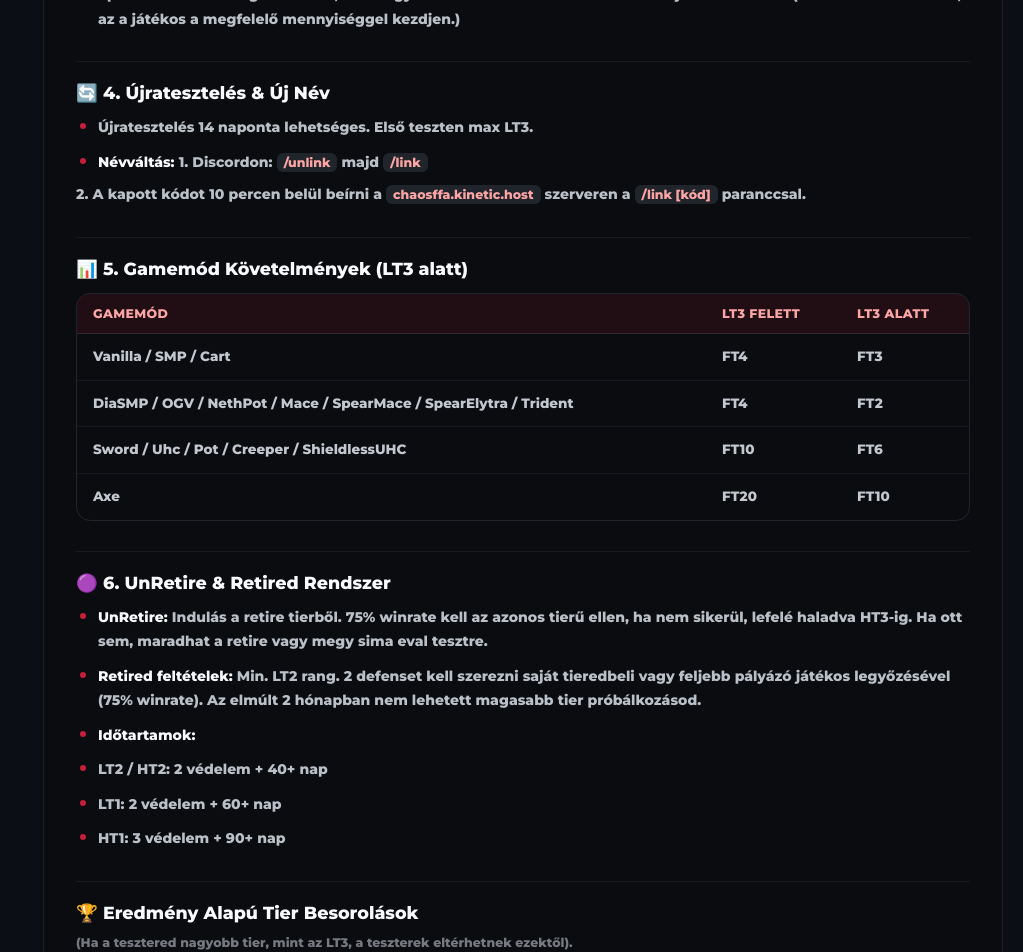
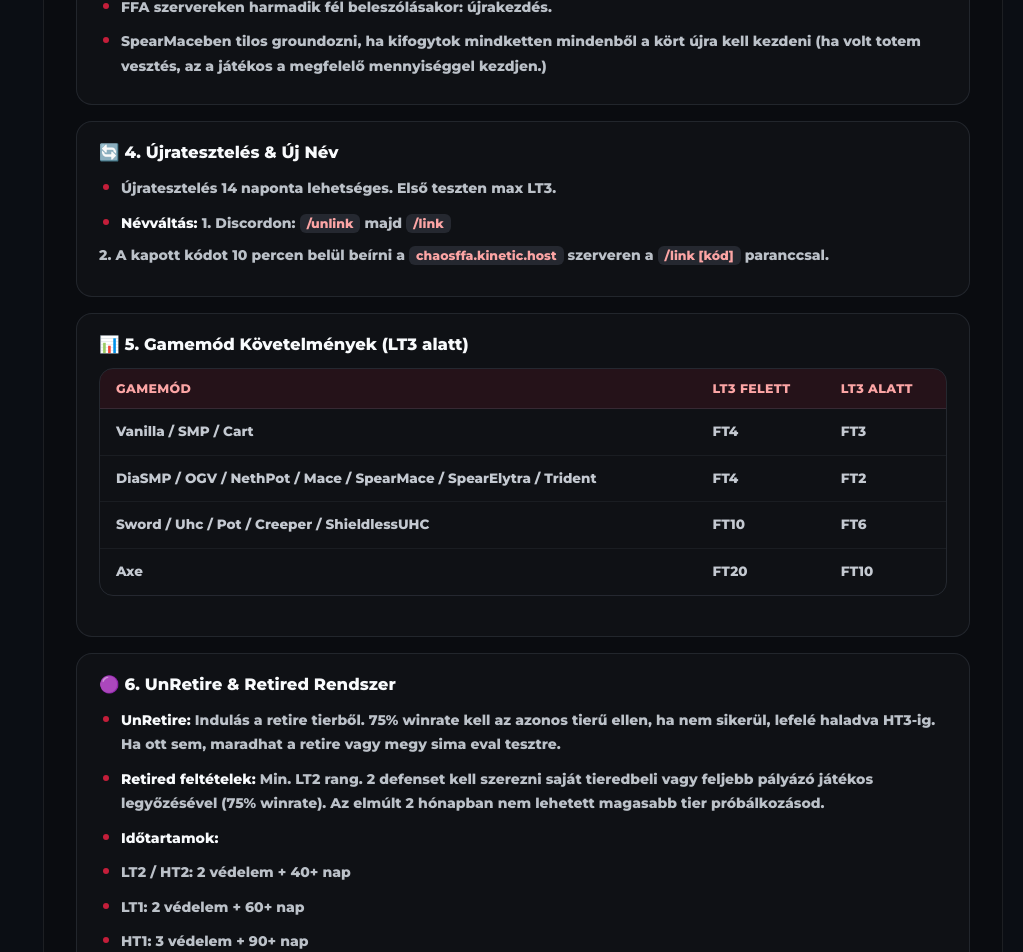
Before and after one commit to NeonGamer3220/neontiers-simple, a Next.js app: page /docs in a window 1280 px wide. Shown: the part 1440-2392 px from the top of the page, without its empty margins (257-1280 px from the left). Built offline with nearby package versions, Linux system fonts and the light colour scheme.

Commit message:
Add files via upload

```diff
--- a/app/_lib/docsContent.js
+++ b/app/_lib/docsContent.js
@@ -1,9 +1,23 @@
-export const MODERN_RULES = `
-# 📜 NeonTiers - Szabályzat & Útmutató
-## 🛠️ 1. Modok és Kiegészítők
+// Docs content, split into sections. Each entry in a *_SECTIONS array is
+// a self-contained { title, body } block rendered as its own boxed card
+// on the Dokumentumok page — add, remove, or edit a section by editing
+// (or adding/removing) one object in the array below. `body` supports the
+// same lightweight markdown as before (###, tables, **bold**, `code`,
+// •/- bullet lists).
+
+export const MODERN_RULES_TITLE = "📜 NeonTiers - Szabályzat & Útmutató";
+
+export const MODERN_RULES_SECTIONS = [
+  {
+    title: "🛠️ 1. Modok és Kiegészítők",
+    body: `
 • **Engedélyezett:** Low fire, Consumable Optimizer, shield status mod, és minden olyan mod ami nem ad előnyt / nem automatizálja a játékmenetet.
 • **Tiltott:** Mouse tweaks, Dura pack, Tweakaroo, Walksy/Marlow's Crystal Optimizer, Fire Client, Hack kliensek, pinget befolyásoló modok, Multi Keybinds, Health indicator, más kitett/plusz dolgok CPVP-ben.
-## ⚖️ 2. Tierlist Bannok & Büntetések
+`.trim(),
+  },
+  {
+    title: "⚖️ 2. Tierlist Bannok & Büntetések",
+    body: `
 | Szabályszegés | Büntetés |
 |---|---|
 | Csalás / Tiltott mod | 1 hónap (+ tier wipe ha van) |
@@ -17,7 +31,11 @@ export const MODERN_RULES = `
 | Toxicitás / zaklatás | 14 nap |
 | Sandbagging | 1 hónap |
 | Megvesztegetés / Összejátszás | **Örök ban azonnal** (mindkét félnek) |
-## ⚔️ 3. Teszt Közbeni Szabályzat
+`.trim(),
+  },
+  {
+    title: "⚔️ 3. Teszt Közbeni Szabályzat",
+    body: `
 • Nincs időhúzás / menekülés.
 • Mendelés / bújás / textúraváltás max 2 perc, utána a kör az ellenfélé (clip kell).
 • Időkérés / shiftelés: állj meg, redó kérhető ha nem áll meg (clip kell).
@@ -26,27 +44,41 @@ export const MODERN_RULES = `
 • Free hit tilos a kör elején.
 • FFA szervereken harmadik fél beleszólásakor: újrakezdés.
 • SpearMaceben tilos groundozni, ha kifogytok mindketten mindenből a kört újra kell kezdeni (ha volt totem vesztés, az a játékos a megfelelő mennyiséggel kezdjen.)
-
-## 🔄 4. Újratesztelés & Új Név
+`.trim(),
+  },
+  {
+    title: "🔄 4. Újratesztelés & Új Név",
+    body: `
 • Újratesztelés 14 naponta lehetséges. Első teszten max LT3.
 • **Névváltás:** 1. Discordon: \`/unlink\` majd \`/link\`
   2. A kapott kódot 10 percen belül beírni a \`chaosffa.kinetic.host\` szerveren a \`/link [kód]\` paranccsal.
-## 📊 5. Gamemód Követelmények (LT3 alatt)
+`.trim(),
+  },
+  {
+    title: "📊 5. Gamemód Követelmények (LT3 alatt)",
+    body: `
 | Gamemód | LT3 felett | LT3 alatt |
 |---|---|---|
 | Vanilla / SMP / Cart | FT4 | FT3 |
 | DiaSMP / OGV / NethPot / Mace / SpearMace / SpearElytra / Trident | FT4 | FT2 |
 | Sword / Uhc / Pot / Creeper / ShieldlessUHC | FT10 | FT6 |
 | Axe | FT20 | FT10 |
-## 🟣 6. UnRetire & Retired Rendszer
+`.trim(),
+  },
+  {
+    title: "🟣 6. UnRetire & Retired Rendszer",
+    body: `
 • **UnRetire:** Indulás a retire tierből. 75% winrate kell az azonos tierű ellen, ha nem sikerül, lefelé haladva HT3-ig. Ha ott sem, maradhat a retire vagy megy sima eval tesztre.
 • **Retired feltételek:** Min. LT2 rang. 2 defenset kell szerezni saját tieredbeli vagy feljebb pályázó játékos legyőzésével (75% winrate). Az elmúlt 2 hónapban nem lehetett magasabb tier próbálkozásod.
 • **Időtartamok:**
   - LT2 / HT2: 2 védelem + 40+ nap
   - LT1: 2 védelem + 60+ nap
   - HT1: 3 védelem + 90+ nap
-
-## 🏆 Eredmény Alapú Tier Besorolások
+`.trim(),
+  },
+  {
+    title: "🏆 Eredmény Alapú Tier Besorolások",
+    body: `
 *(Ha a tesztered nagyobb tier, mint az LT3, a teszterek eltérhetnek ezektől).*
 ### • Vanilla / DiaSMP / OGV / NethPot / Mace / SpearMace / SpearElytra / Trident
 | Gamemód | Eredmény | Kapott tier |
@@ -81,18 +113,27 @@ export const MODERN_RULES = `
 | 10-9, 9-10 | LT3 |
 
 *(Ha nyersz eval pass: LT3)*
-`.trim();
+`.trim(),
+  },
+];
 
-export const LEGACY_RULES = `
-# 📖 Tier Teszt Szabályok
-## ✅ Engedélyezett Módosítások
+export const LEGACY_RULES_TITLE = "📖 Tier Teszt Szabályok";
+
+export const LEGACY_RULES_SECTIONS = [
+  {
+    title: "✅ Engedélyezett Módosítások",
+    body: `
 Olyan kliensmódosítások, amelyek kizárólag kozmetikai vagy teljesítménybeli előnyt nyújtanak, de nem biztosítanak tisztességtelen előnyt:
 • Kozmetikai texture packok (pl. alacsony/kikapcsolt tűz, kisebb totem animáció, block overlayek)
 • HUD modok, amelyek csak a saját adataidat jelenítik meg (Páncél, Effektek, Életerő, Telítettség, Tartósság, Totem számláló)
 • Teljesítménynövelő modok (FPS boosterek, Marlow's & Hero's Optimizers)
 • Kozmetikai modok (Köpenyek, Célkeresztek)
 • ExitLag vagy VPN kizárólag jobb útvonalválasztásra (szükség esetén bizonyítani kell)
-## ❌ Tiltott Módosítások
+`.trim(),
+  },
+  {
+    title: "❌ Tiltott Módosítások",
+    body: `
 Minden olyan mod vagy eszköz, amely befolyásolja a játékmenetet vagy tisztességtelen előnyt biztosít:
 • Hack/Cheat kliensek (pl. Ghast, Snaptap, Optimal Aim)
 • X-Ray texture packok
@@ -104,7 +145,11 @@ Minden olyan mod vagy eszköz, amely befolyásolja a játékmenetet vagy tisztes
 • Ellenfél-információt megjelenítő modok (ESP, Radar, Páncél/Életerő/Telítettség kijelzése)
 • Double-bind modok (kivéve, ha az egér szoftvere igényli)
 • Olyan eszközök, amelyek mesterségesen befolyásolják a kapcsolatot vagy meghamisítják a pinget
-## Teszt Közbeni Szabályzat
+`.trim(),
+  },
+  {
+    title: "Teszt Közbeni Szabályzat",
+    body: `
 • Nincs időhúzás / menekülés.
 • Mendelés / bújás / textúraváltás max 2 perc, utána a kör az ellenfélé (clip kell).
 • Időkérés / shiftelés: állj meg, redó kérhető ha nem áll meg (clip kell).
@@ -112,26 +157,40 @@ Minden olyan mod vagy eszköz, amely befolyásolja a játékmenetet vagy tisztes
 • Kifagyás: 1 hit elnézhető, többnél redó kérhető.
 • Free hit tilos a kör elején.
 • FFA szervereken harmadik fél beleszólásakor: újrakezdés.
-
-## 🔄 4. Újratesztelés & Új Név
+`.trim(),
+  },
+  {
+    title: "🔄 4. Újratesztelés & Új Név",
+    body: `
 • Újratesztelés 14 naponta lehetséges. Első teszten max LT3.
 • **Névváltás:** 1. Discordon: \`/unlink\` majd \`/link\`
   2. A kapott kódot 10 percen belül beírni a \`chaosffa.kinetic.host\` szerveren a \`/link [kód]\` paranccsal.
-## 📊 5. Gamemód Követelmények (LT3 alatt)
+`.trim(),
+  },
+  {
+    title: "📊 5. Gamemód Követelmények (LT3 alatt)",
+    body: `
 | Gamemód | LT3 felett | LT3 alatt |
 |---|---|---|
 | Combo / Boxing | FT4 | FT2 |
 | Fireball Fight / Soup / OP / No Debuff | FT4 | FT2 (ha nyersz teszter ellen kört, akkor FT3) |
 | Bridge | FT10 | FT5 |
-## 🟣 6. UnRetire & Retired Rendszer
+`.trim(),
+  },
+  {
+    title: "🟣 6. UnRetire & Retired Rendszer",
+    body: `
 • **UnRetire:** Indulás a retire tierből. 75% winrate kell az azonos tierű ellen, ha nem sikerül, lefelé haladva HT3-ig. Ha ott sem, maradhat a retire vagy megy sima eval tesztre.
 • **Retired feltételek:** Min. LT2 rang. 2 defenset kell szerezni saját tieredbeli vagy feljebb pályázó játékos legyőzésével (75% winrate). Az elmúlt 2 hónapban nem lehetett magasabb tier próbálkozásod.
 • **Időtartamok:**
   - LT2 / HT2: 2 védelem + 40+ nap
   - LT1: 2 védelem + 60+ nap
   - HT1: 3 védelem + 90+ nap
-
-## 🏆 Eredmény Alapú Tier Besorolások
+`.trim(),
+  },
+  {
+    title: "🏆 Eredmény Alapú Tier Besorolások",
+    body: `
 *(Ha a teszter nagyobb tier, mint az LT3, a teszterek eltérhetnek ezektől).*
 ### • Combo / Boxing
 | Eredmény | Kapott tier |
@@ -159,17 +218,24 @@ Minden olyan mod vagy eszköz, amely befolyásolja a játékmenetet vagy tisztes
 | 5-4 | HT4, LT3 |
 
 *(Ha nyersz eval pass: LT3)*
-`.trim();
+`.trim(),
+  },
+];
 
-export const PRIVACY_POLICY = `
-# Adatvédelmi tájékoztató
+export const PRIVACY_POLICY_TITLE = "Adatvédelmi tájékoztató";
 
-## 1. Az adatkezelő
+export const PRIVACY_POLICY_SECTIONS = [
+  {
+    title: "1. Az adatkezelő",
+    body: `
 Név: NeonTiers.hu
 Weboldal: https://neontiers.hu
 Az adatkezelő felelős azért, hogy a NeonTiers.hu használata során kezelt adatok kezelése jogszerűen, átláthatóan és biztonságosan történjen.
-
-## 2. Milyen adatokat kezelünk?
+`.trim(),
+  },
+  {
+    title: "2. Milyen adatokat kezelünk?",
+    body: `
 A NeonTiers.hu az alábbi adatokat kezelheti:
 
 **Minecraft-fiókhoz kapcsolódó adatok**
@@ -187,16 +253,22 @@ A NeonTiers.hu az alábbi adatokat kezelheti:
 • látogatás időpontja,
 • munkamenethez kapcsolódó technikai adatok,
 • hibakereséshez és biztonsághoz szükséges naplóadatok.
-
-## 3. Nyilvánosan megjelenő adatok
+`.trim(),
+  },
+  {
+    title: "3. Nyilvánosan megjelenő adatok",
+    body: `
 A NeonTiers.hu egy Minecraft PvP statisztikai és rangsoroló weboldal, ezért bizonyos adatok nyilvánosan megjelenhetnek a weboldalon. Nyilvánosan megjelenhet például:
 • Minecraft játékosnév,
 • Minecraft UUID-hoz kapcsolódó profil,
 • PvP statisztikák,
 • ranglistán elfoglalt helyezés,
 • győzelmek, vereségek, pontszámok vagy egyéb játékteljesítményhez kapcsolódó adatok.
-
-## 4. Az adatkezelés célja
+`.trim(),
+  },
+  {
+    title: "4. Az adatkezelés célja",
+    body: `
 Az adatokat az alábbi célokra kezeljük:
 • Minecraft-játékosok azonosítása,
 • Minecraft PvP statisztikák megjelenítése,
@@ -207,8 +279,11 @@ Az adatokat az alábbi célokra kezeljük:
 • a weboldal biztonságos működtetése,
 • technikai hibák vizsgálata és javítása,
 • felhasználói kérelmek kezelése.
-
-## 5. Minecraft PvP statisztikák kezelése
+`.trim(),
+  },
+  {
+    title: "5. Minecraft PvP statisztikák kezelése",
+    body: `
 A NeonTiers.hu Minecraft PvP statisztikákat jeleníthet meg a weboldalon. Ezek a statisztikák a játékos Minecraft-profiljához kapcsolódhatnak. A statisztikák célja:
 • játékosprofilok megjelenítése,
 • ranglisták készítése,
@@ -216,8 +291,11 @@ A NeonTiers.hu Minecraft PvP statisztikákat jeleníthet meg a weboldalon. Ezek
 • közösségi és versenyszerű funkciók biztosítása.
 
 A weboldalon közzétett PvP statisztikák nyilvánosan elérhetők lehetnek más látogatók számára is.
-
-## 6. Adatbiztonság
+`.trim(),
+  },
+  {
+    title: "6. Adatbiztonság",
+    body: `
 A NeonTiers.hu megfelelő technikai és szervezési intézkedéseket alkalmaz az adatok védelme érdekében. Ilyen intézkedések lehetnek:
 • hozzáférések korlátozása,
 • biztonságos bejelentkezés,
@@ -226,8 +304,11 @@ A NeonTiers.hu megfelelő technikai és szervezési intézkedéseket alkalmaz az
 • naplózás,
 • hibák és visszaélések vizsgálata,
 • jogosulatlan hozzáférés elleni védelem.
-
-## 7. Felhasználói jogok
+`.trim(),
+  },
+  {
+    title: "7. Felhasználói jogok",
+    body: `
 A felhasználó jogosult:
 • tájékoztatást kérni az adatkezelésről,
 • hozzáférést kérni a róla kezelt adatokhoz,
@@ -239,8 +320,11 @@ A felhasználó jogosult:
 • panaszt tenni az illetékes adatvédelmi hatóságnál.
 
 A kérelmeket discord hibajegyben teheted fel. A NeonTiers.hu a kérelmeket indokolatlan késedelem nélkül, a vonatkozó jogszabályi határidők szerint kezeli.
-
-## 8. Adatok törlésének kérése
+`.trim(),
+  },
+  {
+    title: "8. Adatok törlésének kérése",
+    body: `
 A felhasználó kérheti a hozzá kapcsolódó adatok törlését, például:
 • Discord-fiók összekapcsolásának megszüntetését,
 • Discord azonosító törlését a NeonTiers.hu rendszeréből,
@@ -248,10 +332,15 @@ A felhasználó kérheti a hozzá kapcsolódó adatok törlését, például:
 • nem szükséges technikai adatok törlését.
 
 Fontos, hogy bizonyos nyilvános Minecraft PvP statisztikák törlése vagy elrejtése korlátozott lehet, ha azok a ranglista működéséhez, visszaélések megelőzéséhez vagy a szolgáltatás integritásának fenntartásához szükségesek.
-
-## 9. A tájékoztató módosulása
+`.trim(),
+  },
+  {
+    title: "9. A tájékoztató módosulása",
+    body: `
 A NeonTiers.hu fenntartja a jogot, hogy ezt az adatvédelmi tájékoztatót módosítsa, különösen akkor, ha a weboldal működése, az adatkezelés módja, a használt szolgáltatók vagy a jogszabályi környezet megváltozik. A mindenkor hatályos adatvédelmi tájékoztató a NeonTiers.hu weboldalon érhető el.
-`.trim();
+`.trim(),
+  },
+];
 
 // ---------------------------------------------------------------------------
 // Tournament results
--- a/app/docs/page.jsx
+++ b/app/docs/page.jsx
@@ -2,7 +2,12 @@
 
 import React, { useState } from "react";
 import { renderMarkdownLite } from "../_lib/markdownLite";
-import { MODERN_RULES, LEGACY_RULES, PRIVACY_POLICY, TOURNAMENT_RESULTS } from "../_lib/docsContent";
+import {
+  MODERN_RULES_TITLE, MODERN_RULES_SECTIONS,
+  LEGACY_RULES_TITLE, LEGACY_RULES_SECTIONS,
+  PRIVACY_POLICY_TITLE, PRIVACY_POLICY_SECTIONS,
+  TOURNAMENT_RESULTS,
+} from "../_lib/docsContent";
 
 export const dynamic = "force-static";
 
@@ -125,6 +130,20 @@ function TournamentResults() {
   );
 }
 
+function DocSections({ pageTitle, sections }) {
+  return (
+    <div className="docSections">
+      {pageTitle && <h1 className="docSectionsPageTitle">{pageTitle}</h1>}
+      {sections.map((section, i) => (
+        <div className="docSectionCard" key={i}>
+          <h2 className="docSectionTitle">{section.title}</h2>
+          <div className="docSectionBody">{renderMarkdownLite(section.body)}</div>
+        </div>
+      ))}
+    </div>
+  );
+}
+
 export default function DocsPage() {
   const [activeDoc, setActiveDoc] = useState("modern");
   const activeMeta = DOCS.find((d) => d.id === activeDoc);
@@ -199,9 +218,9 @@ export default function DocsPage() {
             </div>
 
             <div className={`docsContent ${activeDoc === "tournaments" ? "docsContentTour" : ""}`}>
-              {activeDoc === "modern" && renderMarkdownLite(MODERN_RULES)}
-              {activeDoc === "legacy" && renderMarkdownLite(LEGACY_RULES)}
-              {activeDoc === "privacy" && renderMarkdownLite(PRIVACY_POLICY)}
+              {activeDoc === "modern" && <DocSections pageTitle={MODERN_RULES_TITLE} sections={MODERN_RULES_SECTIONS} />}
+              {activeDoc === "legacy" && <DocSections pageTitle={LEGACY_RULES_TITLE} sections={LEGACY_RULES_SECTIONS} />}
+              {activeDoc === "privacy" && <DocSections pageTitle={PRIVACY_POLICY_TITLE} sections={PRIVACY_POLICY_SECTIONS} />}
               {activeDoc === "tournaments" && <TournamentResults />}
             </div>
           </section>
@@ -389,6 +408,44 @@ export default function DocsPage() {
           margin: 0;
         }
 
+        .docSectionsPageTitle {
+          font-size: 24px;
+          font-weight: 900;
+          color: #f8fafc;
+          margin: 0 0 20px;
+          padding-bottom: 16px;
+          border-bottom: 1px solid rgba(148, 163, 184, 0.16);
+        }
+
+        .docSections {
+          display: grid;
+          gap: 16px;
+        }
+
+        .docSectionCard {
+          background: rgba(255, 255, 255, 0.025);
+          border: 1px solid rgba(148, 163, 184, 0.14);
+          border-radius: 16px;
+          padding: 20px 22px;
+        }
+
+        .docSectionTitle {
+          font-size: 16.5px;
+          font-weight: 800;
+          color: #f8fafc;
+          margin: 0 0 14px;
+        }
+
+        .docSectionBody :global(.mdH3) {
+          font-size: 14px;
+          font-weight: 800;
+          color: #fca5a5;
+          margin: 18px 0 8px;
+        }
+        .docSectionBody :global(.mdH3:first-child) {
+          margin-top: 0;
+        }
+
         .docsContent :global(.mdH1) {
           font-size: 24px;
           font-weight: 900;
@@ -396,19 +453,6 @@ export default function DocsPage() {
           margin: 0 0 18px;
           padding-bottom: 16px;
           border-bottom: 1px solid rgba(148, 163, 184, 0.16);
-        }
-        .docsContent :global(.mdH2) {
-          font-size: 17.5px;
-          font-weight: 800;
-          color: #f8fafc;
-          margin: 30px 0 12px;
-          padding-top: 20px;
-          border-top: 1px solid rgba(148, 163, 184, 0.1);
-        }
-        .docsContent :global(.mdH2:first-child) {
-          margin-top: 0;
-          padding-top: 0;
-          border-top: none;
         }
         .docsContent :global(.mdH3) {
           font-size: 14px;
```
